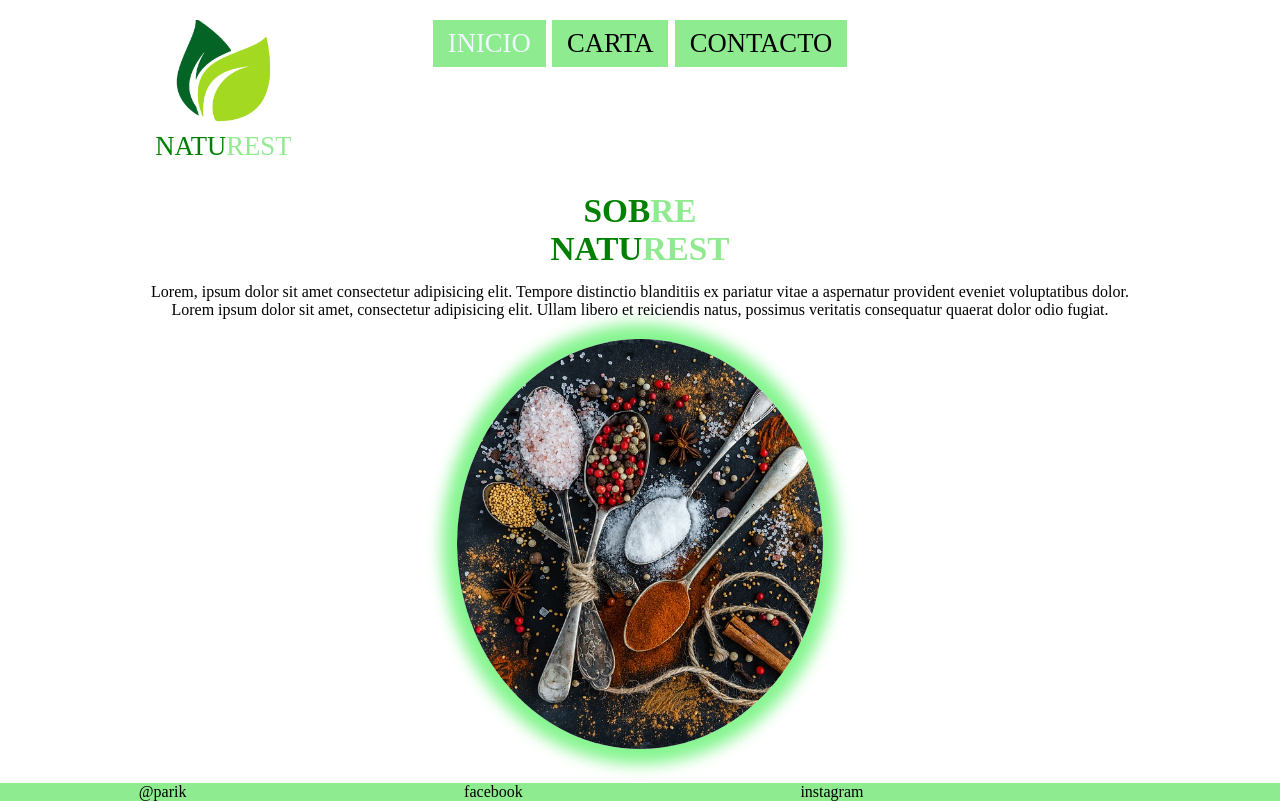
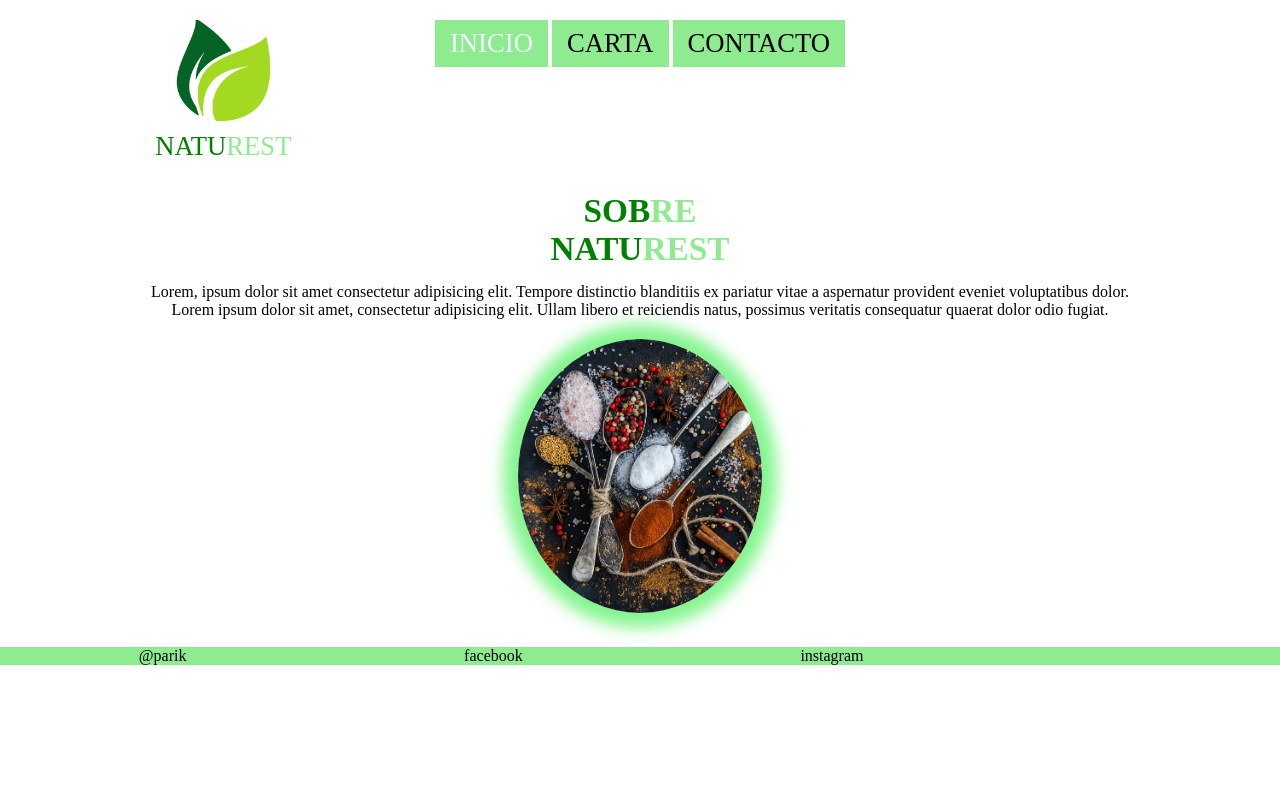
Before and after one commit to P421K/proyectoUno, a plain HTML site: page index.html in a window 1280 px wide. Drawn offline with Linux system fonts and the light colour scheme.

Commit message:
update terminado ultimos detalles

```diff
--- a/css/estilo.css
+++ b/css/estilo.css
@@ -49,13 +49,6 @@ h4{
     flex-direction: column;
 }
 
-/* #cont-main-nav{
-    background-color: aqua;
-    display: flex;
-    flex-direction: column;
-
-} */
-
 .logoContenedor{
     text-align: center;
     font-size: 20pt;
@@ -80,10 +73,16 @@ h4{
     list-style: none;
     display: flex;
     gap: 4px;
-    align-items: center;
     font-size: 20pt;
     text-transform: uppercase;
     flex-direction: column;
+}
+
+.main-nav{
+    display: flex;
+    justify-content: center;
+    width: 100%;
+
 }
 
 .item-menu a {
@@ -161,7 +160,6 @@ h4{
 #contenedor-formulario{
     display: flex;
     flex-direction: column;
-    /* background-color: aqua; */
     align-items: center;
     gap: 20px;
     margin-bottom: 150px;
@@ -181,27 +179,24 @@ h4{
     display: flex;
     flex-direction: row;
     justify-content: space-around;
+    align-items: center;
 
    }
 }
 
 @media (min-width: 768px){
 
-    .header
-    {
+    .header{
         grid-template-columns: repeat(3, 1fr);
     }
-
 
     .contenedor-carta{
         display: grid;
         grid-template-columns: repeat(3, 1fr);
     }
+
+    .img-index{
+        width: 20%;
+    }
+
 }
-
-
-/* display: flex;
-justify-content: center;
-align-items: center;
-background-color: Oaqua;
-height: 100vh; */
```
Also changed, not shown: imagenes/imgPantallas/pantalla2.png (added), imagenes/imgPantallas/pantalla3.png (added), 1 other file.
